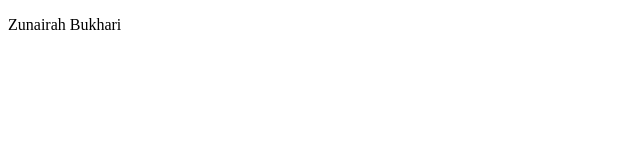
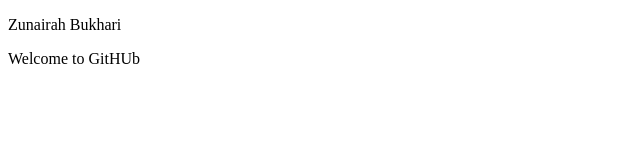
Before and after one commit to zunairahbukhari/Project, a plain HTML site: page Index.html in a window 1280 px wide. Shown: the whole page, without its empty margins (0-640 px from the left). Drawn offline with Linux system fonts and the light colour scheme.

Commit message:
File Updated

```diff
--- a/Index.html
+++ b/Index.html
@@ -7,5 +7,6 @@
 </head>
 <body>
     <p>Zunairah Bukhari</p>
+    <p>Welcome to GitHUb</p>
 </body>
 </html>
```
